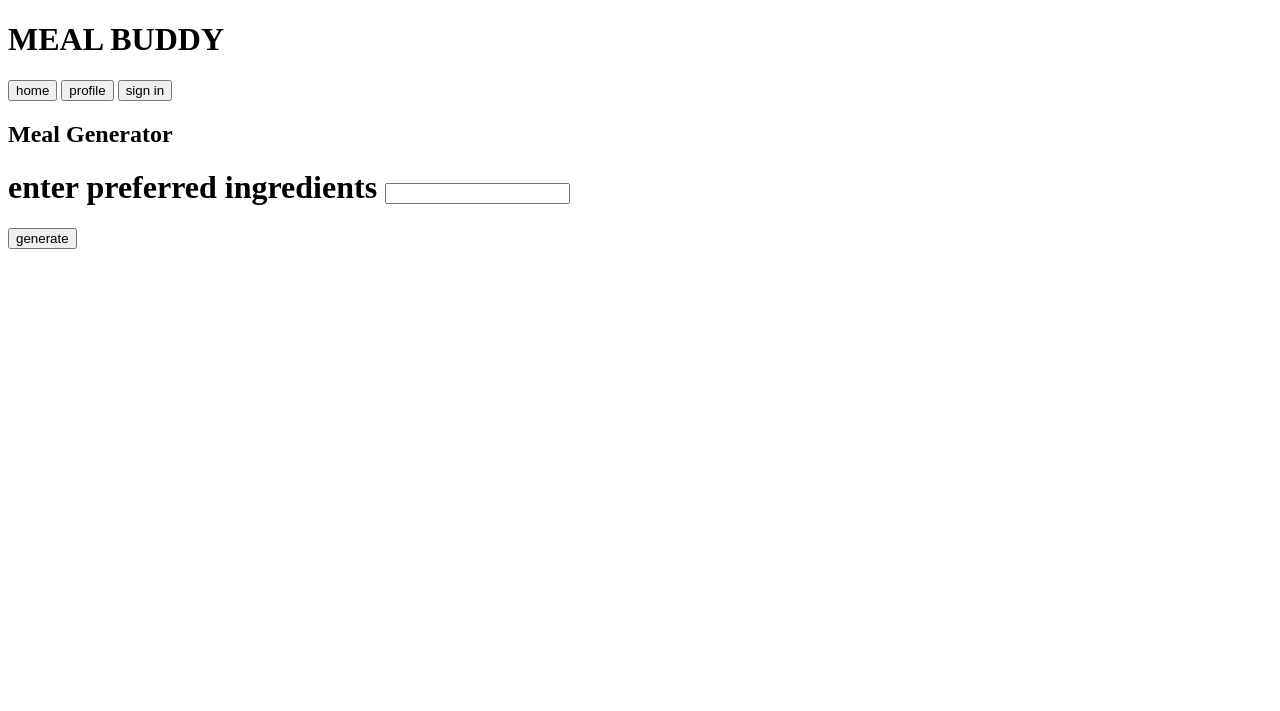
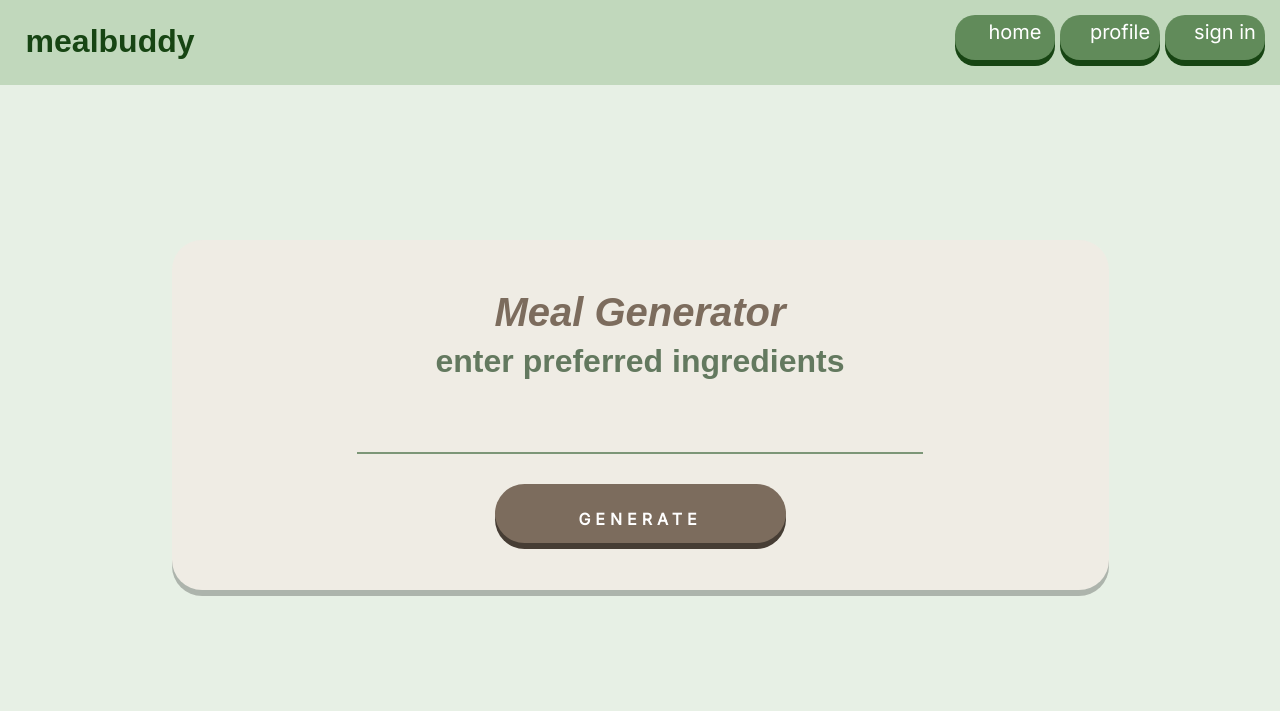
Before and after one commit to aprilczhang/meal-buddy, a website: page pages/home.html in a window 1280 px wide. Drawn offline with Linux system fonts and the light colour scheme.

Commit message:
home page done! (like button+navbar links work)

```diff
--- a/css/home.css
+++ b/css/home.css
@@ -15,7 +15,7 @@ body {
     color: white;
 }
 
-#toprectangle{
+#top-rectangle{
     width: 100%;
     height: 85px;
     left: 0px;
@@ -26,46 +26,65 @@ body {
 }
 
 #top_left_text{
-    font-style: italic;
-    font-family: 'Inter';
+    font-weight:100;
+    font-family: 'Inter', sans-serif;
     text-align: left;
     padding-left: 2%;
+    color:rgb(23, 69, 19);
 }
+
 
 #homerectangle{
     position: absolute;
     top: 9.5px;
-    right: 215px;
-    width: 65px;
-    height: 60px;
+    right: 225px;
+    width: 80px;
+    height: 40px;
     background:#618b5a;
     box-shadow: 0 6px rgb(23, 69, 19);
-    border-radius: 10px;
+    border-radius: 20px;
     color: white;
+    font-family: 'Inter', sans-serif;
+    font-size: 20px;
+    margin-top: 5px;
+    padding-top: 5px;
+    font-weight: 500;
 }
 
 #profilerectangle{
     position: absolute;
     top: 9.5px;
-    right: 133px;
-    width: 65px;
-    height: 60px;
+    right: 120px;
+    width: 80px;
+    height: 40px;
     background:#618b5a;
     box-shadow: 0 6px rgb(23, 69, 19);
-    border-radius: 10px;
+    border-radius: 20px;
     color: white;
+    font-family: 'Inter', sans-serif;
+    font-size: 20px;
+    margin-top: 5px;
+    padding-top: 5px;
+    font-weight: 500;
 }
 
+
 #signinrectangle{
+    font-family: 'Inter', sans-serif;
+    font-size: 20px;
     position: absolute;
     top: 9.5px;
     right: 15px;
-    width: 100px;
-    height: 60px;
+    width: 80px;
+    height: 40px;
     background:#618b5a;
     box-shadow: 0 6px rgb(23, 69, 19);
-    border-radius: 10px;
+    border-radius: 20px;
     color: white;
+    margin-top: 5px;
+    padding-top: 5px;
+    font-weight: 500;
+
 }
 
 #invisiblerectangle{
@@ -173,12 +192,6 @@ input[type=text]:focus {
     transition: all 0.3s;
 }
 
-#rectangle:hover{
-    width: 940px;
-    height: 353px;
-    transition: all 0.3s;
-}
-
 #recipelink {
     color: rgb(96, 61, 35);
     text-shadow: 2px 2px 3px rgb(139, 128, 113);
@@ -209,3 +222,90 @@ input[type=text]:focus {
     flex: 50%;
     padding: 5px;
 }
+
+.container {
+    position: relative;
+    width: 100%;
+    max-width: 400px;
+  }
+
+  .container img {
+    width: 100%;
+    height: auto;
+  }
+
+  .container .btn {
+    position: absolute;
+    top: 12%;
+    left: 11%;
+    transform: translate(-50%, -50%);
+    -ms-transform: translate(-50%, -50%);
+    background-color: #EFECE4;
+    color: black;
+    font-size: 16px;
+    padding: 10px 10px;
+    border: 2px solid #0c5c0a;
+    cursor: pointer;
+    border-radius: 5px;
+    text-align: center;
+
+  }
+
+  .container .btn:hover {
+    background-color: rgb(255, 202, 243);
+    color: rgb(0, 0, 0);
+    transition: all 0.3s;
+  }
+
+  .container .btn1 {
+    position: absolute;
+    top: 12%;
+    left: 11%;
+    transform: translate(-50%, -50%);
+    -ms-transform: translate(-50%, -50%);
+    background-color: #EFECE4;
+    color: black;
+    font-size: 16px;
+    padding: 10px 10px;
+    border: 2px solid #0c5c0a;
+    cursor: pointer;
+    border-radius: 5px;
+    text-align: center;
+
+  }
+
+  .container .btn1:hover {
+    background-color: rgb(255, 202, 243);
+    color: rgb(0, 0, 0);
+    transition: all 0.3s;
+  }
+
+#cover{
+    position: absolute;
+    background-color: #E7F0E5;
+    width: 150px;
+    height: 80px;
+    left: 45%;
+    top: 78.5%;
+}
+
+a {
+    font-style: normal;
+    align-items: center;
+    text-decoration: none;
+    font-family: 'Inter', sans-serif;
+}
+
+#heart1{
+    width: 20px;
+    height: 20px;
+    padding: none;
+    margin: none;
+}
+
+#heart{
+    width: 20px;
+    height: 20px;
+    padding: none;
+    margin: none;
+}
--- a/js/home.js
+++ b/js/home.js
@@ -8,12 +8,28 @@ recipeimg = document.getElementById("recipeimg");
 recipelink = document.getElementById("recipelink");
 recipeimg1 = document.getElementById("recipeimg1");
 recipelink1 = document.getElementById("recipelink1");
+likebutton = document.getElementsByClassName("btn")[0];
+likebutton1 = document.getElementsByClassName("btn1")[0];
+cover = document.getElementById("cover");
+list = document.getElementById("list");
+
 
 submitButton.addEventListener("click", function () {
   if (likes.value != "") {
     setRecipe(likes.value);
   }
+  setTimeout(() => {cover.style.opacity = "0.0"; }, 500);
 });
+
+likebutton.addEventListener("click", function onClick(event) {
+  likebutton.style.backgroundColor = 'rgb(255, 202, 243)';
+});
+
+likebutton1.addEventListener("click", function onClick(event) {
+  likebutton1.style.backgroundColor = 'rgb(255, 202, 243)';
+});
+
+
 
 async function setRecipe(ingredients) {
     let recipeData = await getRecipe(ingredients)
--- a/pages/home.html
+++ b/pages/home.html
@@ -4,19 +4,19 @@
     <meta charset="UTF-8">
     <meta http-equiv="X-UA-Compatible" content="IE=edge">
     <meta name="viewport" content="width=device-width, initial-scale=1.0">
-    <link rel="stylesheet" href="styles.css"/>
+    <link rel="stylesheet" href="../css/home.css"/>
     <link rel="preconnect" href="https://fonts.googleapis.com">
     <link rel="preconnect" href="https://fonts.gstatic.com" crossorigin>
     <link href="https://fonts.googleapis.com/css2?family=Inter&display=swap" rel="stylesheet">
     <title>Meal Buddy</title>
 </head>
 <body>
-    <div id="toprectangle">
-        <h1 id="top_left_text"><strong>MEAL BUDDY</strong></h1>
-        <button id="homerectangle">home</button>
-        <button id="profilerectangle">profile</button>
-        <button id="signinrectangle">sign in</button>
-    </div>
+    <div id="top-rectangle">
+        <h1 id="top_left_text"><strong>mealbuddy</strong></h1>
+        <a id="homerectangle" href="../pages/home.html" style="padding-left:20px;">home</a>
+        <a id="profilerectangle" href="../pages/profile.html" style="padding-left:20px;">profile</a>
+        <a id="signinrectangle" href="../pages/sign-in.html" style="padding-left:20px;">sign in</a>
+      </div>
 
 
 
@@ -31,16 +31,28 @@
     <div class="row">
         <div class="column">
             <h2 id="recipelink"></h2>
-            <img id="recipeimg" src=""/>
+
+            <div class="container">
+                <img id="recipeimg" src=""/>
+                <button class="btn"><img id="heart" src="../images/heart.png"></button>
+            </div>
         </div>
         <div class="column">
             <h2 id="recipelink1"></h2>
-            <img id="recipeimg1" src=""/>
+            <div class="container">
+                <img id="recipeimg1" src=""/>
+                <button class="btn1"><img id="heart1" src="../images/heart.png"></button>
+            </div>
+
         </div>
     </div>
 
+    <div id="cover"></div>
+
+    <ul id="list"></ul>
+
 </body>
-<script src="script.js"></script>
+<script src="../js/home.js"></script>
 </html>
 
 <!--
```
Also changed, not shown: images/heart.png (added).
